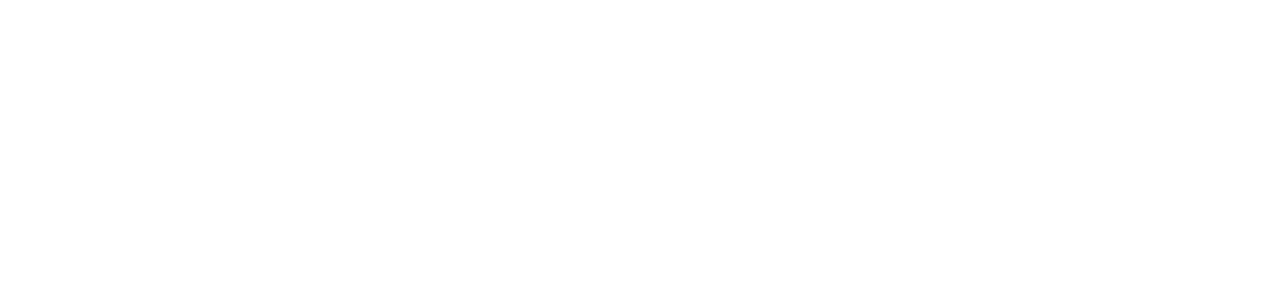
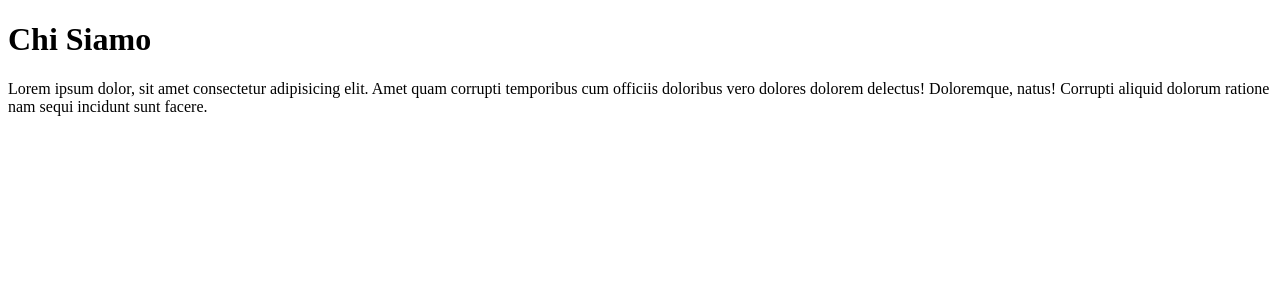
Before and after one commit to FrancescoMorettiBrs/react-router, a React (Vite) app: page /Chi-siamo in a window 1280 px wide. Before the commit this address had no page. Shown: the top 300 px of the page. Built offline with nearby package versions, Linux system fonts and the light colour scheme.

Commit message:
feat: task completed

```diff
--- a/src/App.jsx
+++ b/src/App.jsx
@@ -1,12 +1,18 @@
 import { Route, Routes, BrowserRouter } from "react-router-dom";
+import GuestLayout from "./layouts/GuestLayout";
+import Home from "./pages/Home";
+import ChiSiamo from "./pages/ChiSiamo";
+import ListaPost from "./pages/ListaPost";
 
 function App() {
   return (
     <>
       <BrowserRouter>
         <Routes>
-          <Route>
-
+          <Route element={<GuestLayout/>}>
+            <Route path="/" element={<Home/>}/>
+            <Route path="/Chi-siamo" element={<ChiSiamo/>}/>
+            <Route path="/Lista-post" element={<ListaPost/>}/>
           </Route>
         </Routes>
       </BrowserRouter>
--- a/src/components/AppHeader.jsx
+++ b/src/components/AppHeader.jsx
@@ -1,7 +1,7 @@
 import { Link, NavLink } from "react-router-dom";
 
 const AppHeader = () => {
-  const navLinks = () => [
+  const navLinks = [
     {
       title: "Home",
       url: "/",
--- /dev/null
+++ b/src/pages/ChiSiamo.jsx
@@ -0,0 +1,14 @@
+import AppHeader from "../components/AppHeader";
+
+const ChiSiamo = () => {
+    return (
+        <>
+        <main>
+            <h1>Chi Siamo</h1>
+            <p>Lorem ipsum dolor, sit amet consectetur adipisicing elit. Amet quam corrupti temporibus cum officiis doloribus vero dolores dolorem delectus! Doloremque, natus! Corrupti aliquid dolorum ratione nam sequi incidunt sunt facere.</p>
+        </main>
+        </>
+    )
+}
+
+export default ChiSiamo;
--- /dev/null
+++ b/src/pages/Home.jsx
@@ -0,0 +1,15 @@
+import { Link } from "react-router-dom";
+
+const Home = () => {
+  return (
+    <>
+      <main>
+        <h1>HOME</h1>
+        <Link to={"/Chi-siamo"}>Chi siamo</Link>
+        <Link to={"/Lista-post"}>Lista dei Post</Link>
+      </main>
+    </>
+  );
+};
+
+export default Home;
--- /dev/null
+++ b/src/pages/ListaPost.jsx
@@ -0,0 +1,31 @@
+import { useEffect, useState } from "react";
+import AppHeader from "../components/AppHeader";
+import axios from "axios";
+
+const ListaPost = () => {
+  const apiUrl = "https://67c5b4f3351c081993fb1ab6.mockapi.io/api/posts";
+
+  const [posts, setPost] = useState([]);
+
+  useEffect(() => {
+    axios.get(apiUrl).then((resp) => {
+      setPost(resp.data);
+    });
+  }, []);
+  return (
+    <div className="container my-4">
+      <h2>Lista dei Post</h2>
+      <ul>
+        {posts.map((post, index) => (
+          <li key={index}>
+            <h4>{post.title}</h4>
+            <p>{post.body}</p>
+            <small>Autore: {post.author}</small>
+          </li>
+        ))}
+      </ul>
+    </div>
+  );
+};
+
+export default ListaPost;
```
